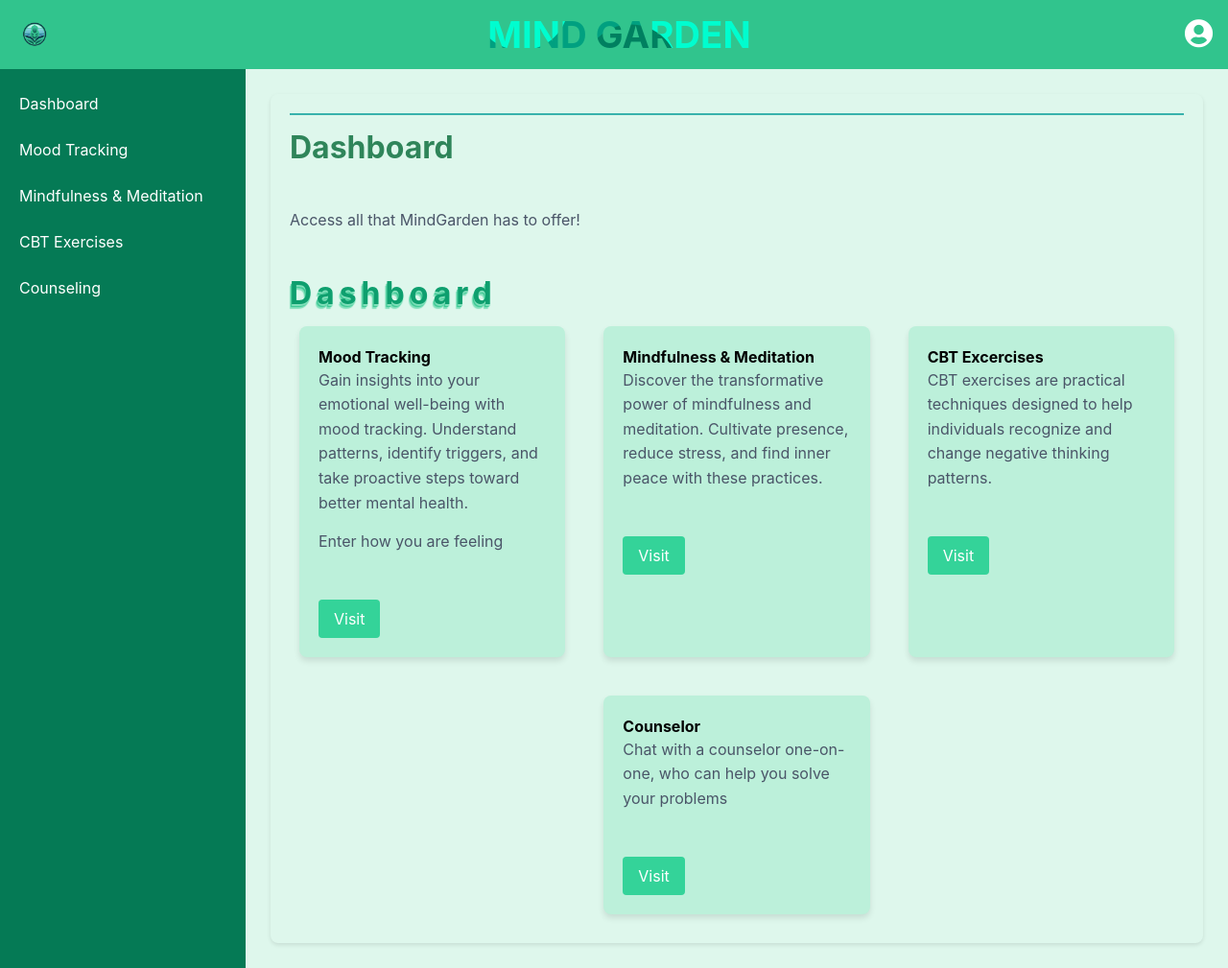
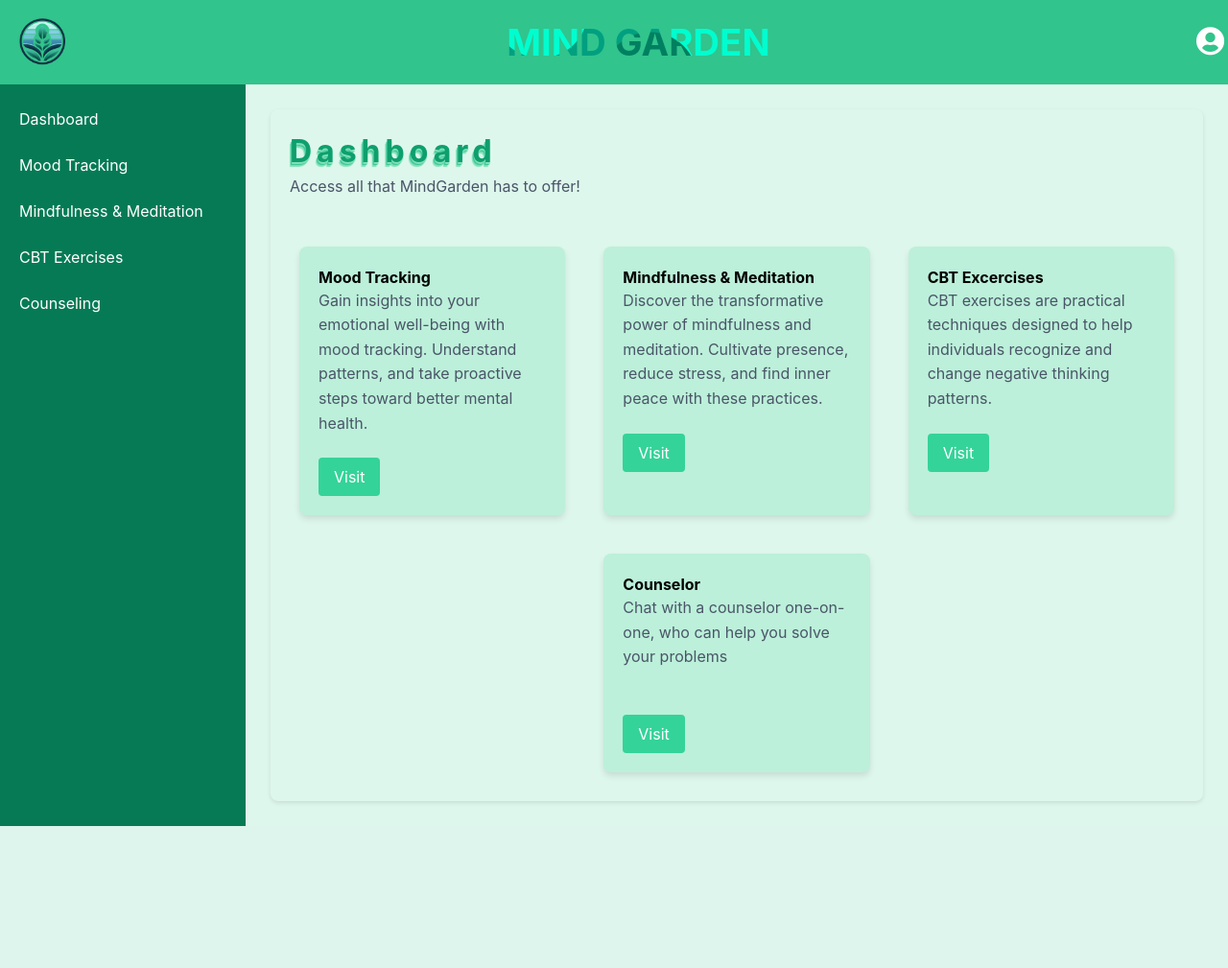
Before and after one commit to Vihaan314/HackMannProject, a Flask app: page / in a window 1280 px wide. Shown: the whole page at 96% size. After the commit the page ends 861 px from the top, so only its background shows below. Run offline with Flask 3, Linux system fonts and the light colour scheme; a user stored in the database is signed in; some libraries are stand-ins or nearby versions.

Commit message:
Fixed some formatting issues in index.html

```diff
--- a/src/templates/index.html
+++ b/src/templates/index.html
@@ -6,16 +6,16 @@
   var moodTrackingUrl = "{{ url_for('views.mood_tracking') }}";
 </script>
 <div class="flex flex-col min-h-screen">
-    <nav class="bg-green-400 text-white flex justify-between items-center p-4">
-        <img src="{{ url_for('static', filename='mindGardenLogo.png') }}" alt="Mind Garden Logo" class="h-10">
+    <nav class="bg-green-400 text-white flex justify-between items-center p-1">
+        <img src="{{ url_for('static', filename='mindGardenLogo.png') }}" alt="Mind Garden Logo" class="h-20">
         <p class="greentext"><span class="font-bold fancy">Mind Garden</span></p>
         <div class="relative">
             <button class="focus:outline-none focus:ring" onclick="document.getElementById('userMenuDropdown').classList.toggle('hidden');">
               <i class="fas fa-user-circle text-3xl"></i>
             </button>
             <div id="userMenuDropdown" class="absolute right-0 mt-2 py-2 w-48 bg-white rounded-md shadow-xl hidden">
-                <a href="#" class="block px-4 py-2 text-sm text-gray-700 hover:bg-gray-100">{{userName}}</a>
-                <a href="{{ url_for('auth.logout') }}" class="block px-4 py-2 text-sm text-gray-700 hover:bg-gray-100">Logout</a>
+                <p class="block px-4 py-2 text-sm text-gray-700">{{userName}}</p>
+                <a href="{{ url_for('auth.logout') }}" class="block px-4 py-2 text-sm text-red-700 hover:bg-gray-100">Logout</a>
             </div>
         </div>
     </nav>
@@ -37,29 +37,23 @@
             <div class="p-4">
                 <!-- Dashboard section -->
                 <div id="dashboard" class="content-section active">
-                    <h1 class="font-bold" style="font-size: xx-large;">Dashboard</h1><br>
+                    <span class="shadowtext">Dashboard</span><br>
                     <p>Access all that MindGarden has to offer!</p><br>
-                    <span class="shadowtext">Dashboard</span>
-                    <br>
                     <div class="grid grid-cols-3 gap-4">
                         <div class="card hover:shadow-lg">
                             <h2 class="font-bold">Mood Tracking</h2>
-                            <p>Gain insights into your emotional well-being with mood tracking. Understand patterns, identify triggers, and take proactive steps toward better mental health.</p>
-                            <p>Enter how you are feeling</p>
-                            <br>
+                            <p>Gain insights into your emotional well-being with mood tracking. Understand patterns, and take proactive steps toward better mental health.</p>
                             <a data-target="mood_tracking" class="rounded bg-green-200 p-2 mt-2">Visit</a>
                         </div>
                         <div class="card hover:shadow-lg">
                             <h2 class="font-bold">Mindfulness & Meditation</h2>
                             <p>Discover the transformative power of mindfulness and meditation. Cultivate presence, reduce stress, and find inner peace with these practices.</p>
-                            <br>
-                            <a data-target="mindfulness-meditation" class="rounded bg-green-200 hover:bg-green-300 p-2 mt-2">Visit</a>
+                            <a data-target="mindfulness-meditation" class="rounded bg-green-200 p-2 mt-2">Visit</a>
                         </div>
                         <div class="card hover:shadow-lg">
                             <h2 class="font-bold">CBT Excercises</h2>
                             <p>CBT exercises are practical techniques designed to help individuals recognize and change negative thinking patterns.</p>
-                            <br>
-                            <a data-target = "cbt-exercises" class="rounded bg-green-200 hover:bg-green-300 p-2 mt-2">Visit</a>
+                            <a data-target = "cbt-exercises" class="rounded bg-green-200 p-2 mt-2">Visit</a>
                         </div>
                         <div class="card hidden md:block bg-green-100"></div>
 
@@ -67,7 +61,7 @@
                           <h2 class="font-bold">Counselor</h2>
                           <p>Chat with a counselor one-on-one, who can help you solve your problems</p>
                           <br>
-                          <a data-target = "counseling" class="rounded bg-green-200 hover:bg-green-300 p-2 mt-2">Visit</a>
+                          <a data-target = "counseling" class="rounded bg-green-200 p-2 mt-2">Visit</a>
                       </div>
                     </div>
                 </div>
@@ -202,7 +196,7 @@
                 </div>
 
                 <div id="cbt-exercises" class="content-section hidden">
-                    <h1 class="font-bold" style="font-size: xx-large;">CBT Exercises</h1><br>
+                    <h1 class="sectiontitle">CBT Exercises</h1>
                     <p>Try some of our CBT excercises!</p><br>
                     <div class="grid grid-cols-3 gap-4">
                         <div class="card hover:shadow-lg">
@@ -212,7 +206,7 @@
                         </div>
                         <div class="card hover:shadow-lg">
                             <h2 class="font-bold">Behavioral Activation</h2>
-                            <p>Increase engagement in positive activities to counteract depression.<br>
+                            <p>Increase engagement in positive activities to counteract depression.</p><br>
                             <a data-target="behavioral-activation" class="rounded bg-green-200 hover:bg-green-300 p-2 mt-2">Start Excercise</a>
                         </div>
                         <div class="card hover:shadow-lg">
@@ -224,6 +218,9 @@
                 </div>
 
                 <div id="thought-stopping"class="content-section hidden">
+                    <a href="#" class="back-button bg-green-100" data-target="cbt-exercises">
+                        <i class="fas fa-arrow-left"></i>
+                    </a>
                     <h1 class="font-bold" style="font-size: xx-large;">Thought Stopping</h1><br>
                     <p>Thought stopping is a cognitive behavioral technique designed to interrupt and challenge intrusive or negative thoughts. Here's a step-by-step guide for practicing self-guided thought stopping:</p><br>
                     <h1 class="font-bold">Step 1: Recognize the Intrusive Thought</h1>
@@ -248,6 +245,9 @@
                     <p>By regularly practicing self-guided thought stopping, you can gain more control over intrusive thoughts and cultivate a more positive and peaceful mental state. If you find persistent difficulty with intrusive thoughts, consider seeking support from a mental health professional for further guidance and strategies tailored to your needs.</p>
                 </div>
                 <div id="behavioral-activation"class="content-section hidden">
+                    <a href="#" class="back-button bg-green-100" data-target="cbt-exercises">
+                        <i class="fas fa-arrow-left"></i>
+                    </a>
                     <h1 class="font-bold" style="font-size: xx-large;">Behavioral Activation</h1><br>
                     <p>Behavioral activation is a core component of cognitive behavioral therapy (CBT) aimed at increasing engagement in meaningful and enjoyable activities to alleviate symptoms of depression or low mood. Here's a step-by-step guide for practicing self-guided behavioral activation:</p><br>
                     <h1 class="font-bold">Step 1: Identify Values and Goals</h1>
@@ -278,6 +278,9 @@
                 </p>
                 </div>
                 <div id="graded-exposure"class="content-section hidden">
+                    <a href="#" class="back-button bg-green-100" data-target="cbt-exercises">
+                        <i class="fas fa-arrow-left"></i>
+                    </a>
                     <h1 class="font-bold" style="font-size: xx-large;">Graded Exposure</h1><br>
                     <p>Graded exposure is a behavioral therapy technique used to help individuals overcome fears and anxieties by gradually and systematically confronting feared situations or stimuli. Here's a step-by-step guide for practicing self-guided graded exposure:</p><br>
                     <h1 class="font-bold">Step 1: Identify the Fear</h1>
```
Lines whose indentation alone changed are shown as unchanged.
